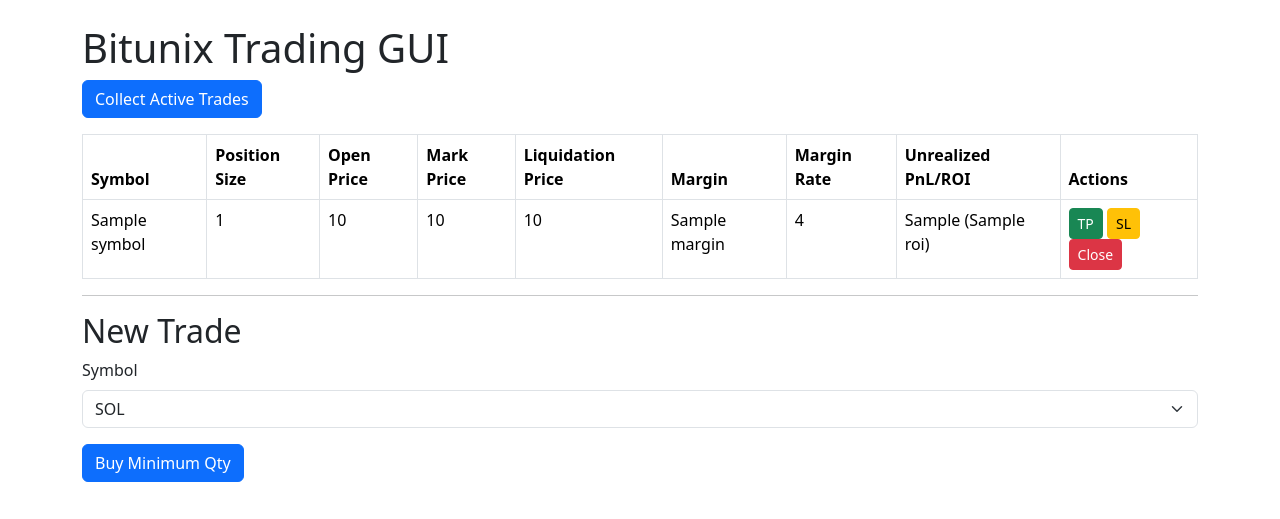
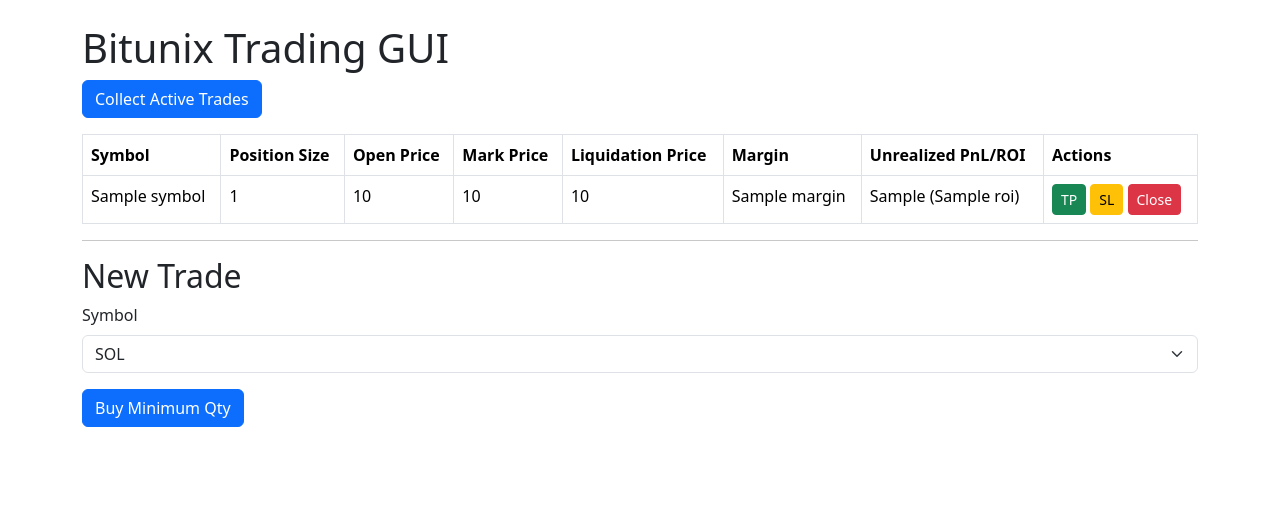
Before and after one commit to truedaz/Bitunix-trading-platform, a Flask app: template templates/index.html in a window 1280 px wide. Shown: the top 519 px of the page. Run offline with Flask 3, Linux system fonts and the light colour scheme; the template is opened without the code that fills it: most values are stand-ins (such as "Sample title", 1, 10 or a date in 2020); parts of the project's set-up code (start-up, migrations or seed data) failed here and were passed over.

Commit message:
tidy table

```diff
--- a/app.py
+++ b/app.py
@@ -66,6 +66,11 @@
         print("Using get_pending_positions data")
 
     trades = []
+
+    # Format numbers without trailing zeros
+    def format_number(num, decimals=8):
+        formatted = f"{num:.{decimals}f}"
+        return formatted.rstrip('0').rstrip('.') if '.' in formatted else formatted
 
     # Try to get account information for margin rate calculation
     account_info = None
@@ -162,13 +167,12 @@
 
             trades.append({
                 'symbol': symbol.replace('USDT', ''),  # Remove USDT suffix for cleaner display
-                'position_size': f"{position_size:.8f}",  # Format with 8 decimal places
-                'open_price': f"{open_price:,.8f}",  # Format with commas and 8 decimals
-                'mark_price': f"{mark_price:,.8f}",  # Format with commas and 8 decimals
-                'liquidation_price': f"{liquidation_price:,.8f}",  # Format with commas and 8 decimals
-                'margin': f"{margin:.4f}",  # Format with 4 decimals
-                'margin_rate': margin_rate,
-                'unrealized_pnl': f"{unrealized_pnl:.8f}",  # Format with 8 decimals
+                'position_size': format_number(position_size, 8),
+                'open_price': format_number(open_price, 8),
+                'mark_price': format_number(mark_price, 8),
+                'liquidation_price': format_number(liquidation_price, 8),
+                'margin': format_number(margin, 4),
+                'unrealized_pnl': format_number(unrealized_pnl, 8),
                 'roi': f"{roi_percentage:.2f}%",
                 'position_id': p.get('positionId'),
                 'side': side
--- a/templates/index.html
+++ b/templates/index.html
@@ -22,7 +22,6 @@
             <th>Mark Price</th>
             <th>Liquidation Price</th>
             <th>Margin</th>
-            <th>Margin Rate</th>
             <th>Unrealized PnL/ROI</th>
             <th>Actions</th>
         </tr>
@@ -36,7 +35,6 @@
             <td>{{ t.mark_price }}</td>
             <td>{{ t.liquidation_price }}</td>
             <td>{{ t.margin }}</td>
-            <td>{{ t.margin_rate }}</td>
             <td>{{ t.unrealized_pnl }} ({{ t.roi }})</td>
             <td>
                 <form method="post" action="/set_tp" style="display:inline">
```
